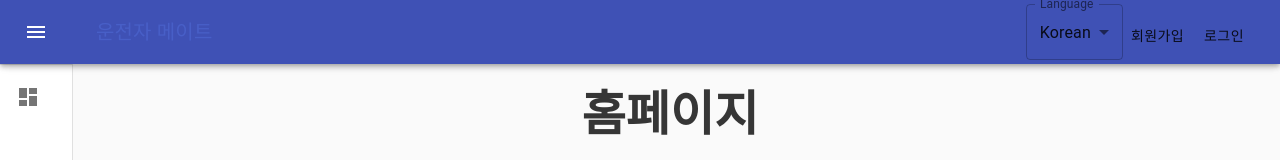
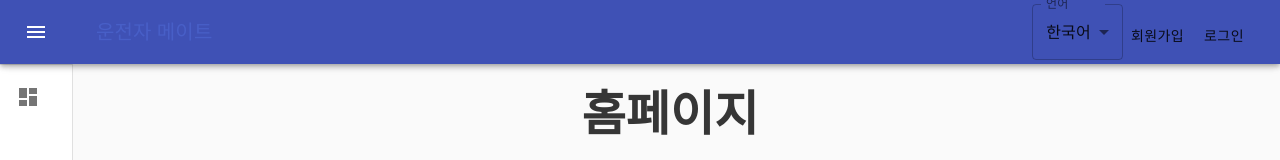
Before and after one commit to kwhong95/Driving-Mate-Front, a React (Create React App) app: page / in a window 1280 px wide. Shown: the top 160 px of the page. Built offline with nearby package versions, Linux system fonts and the light colour scheme; no server answers.

Commit message:
Update Language

```diff
--- a/src/components/sections/Header/Header.tsx
+++ b/src/components/sections/Header/Header.tsx
@@ -96,14 +96,14 @@ const Header: FC<HeaderProps> = ({ fixed, transparent, component: Sidebar }) =>
             <Link to={!authenticated ? "/" : "/dashboard"}>{translate('driving mate')}</Link>
           </Typography>
           <FormControl variant="outlined" className="header__nav_lang">
-            <InputLabel>Language</InputLabel>
+            <InputLabel>{translate('language')}</InputLabel>
             <Select
               label="Language"
               value={language}
               onChange={chooseLanguageHandler}
             >
-              <MenuItem value={'KO'}>Korean</MenuItem>
-              <MenuItem value={'EN'}>English</MenuItem>
+              <MenuItem value={'KO'}>{translate('korean')}</MenuItem>
+              <MenuItem value={'EN'}>{translate('english')}</MenuItem>
             </Select>
           </FormControl>
           {
--- a/src/i18n/en.json
+++ b/src/i18n/en.json
@@ -13,5 +13,8 @@
   "loading": "Loading",
   "reset password": "Reset Password",
   "send password reset email": "Send password reset email",
-  "please verify your email address": "Please verify your email address"
+  "please verify your email address": "Please verify your email address",
+  "language": "Language",
+  "english": "English",
+  "korean": "Korean"
 }
--- a/src/i18n/ko.json
+++ b/src/i18n/ko.json
@@ -13,5 +13,8 @@
   "loading": "로딩중",
   "reset password": "비밀번호 초기화",
   "send password reset email": "초기화를 위한 이메일을 발송합니다",
-  "please verify your email address": "본인의 이메일 인증을 부탁드립니다."
+  "please verify your email address": "본인의 이메일 인증을 부탁드립니다.",
+  "language": "언어",
+  "english": "영어",
+  "korean": "한국어"
 }
```
